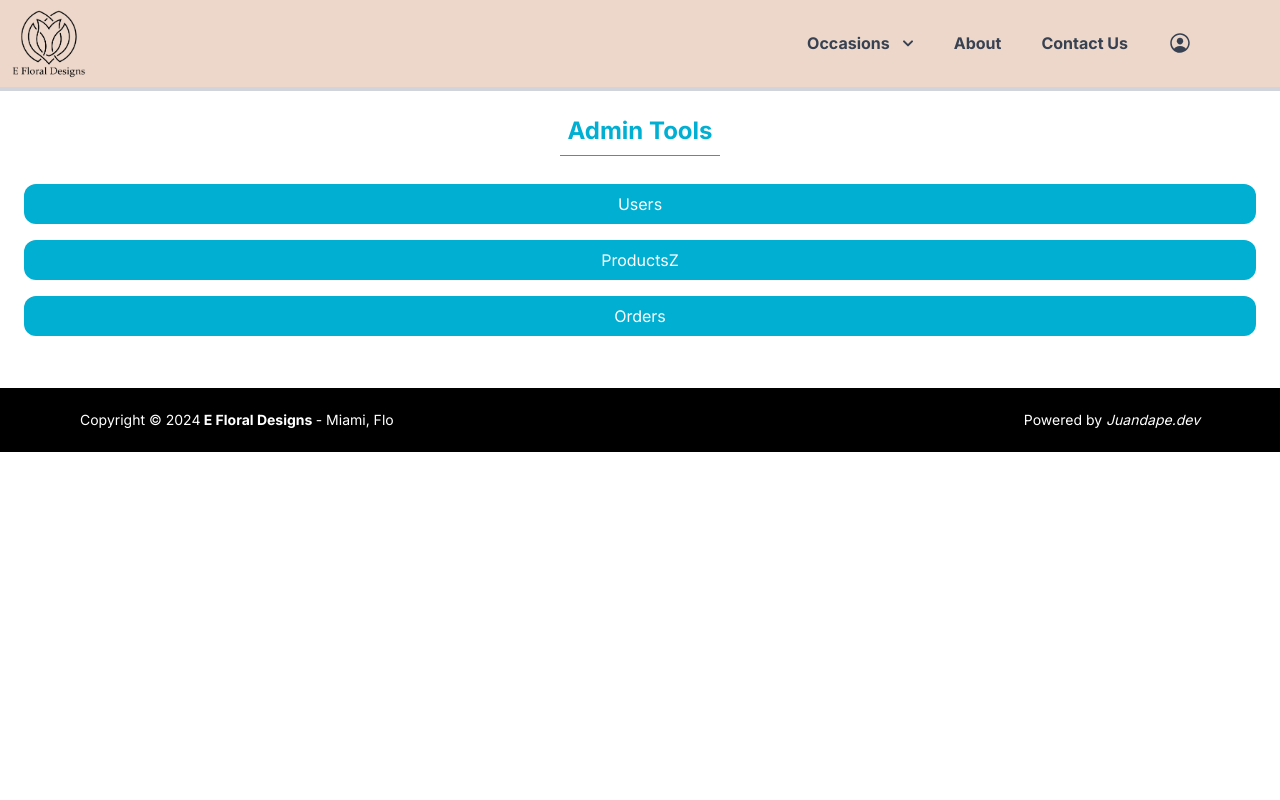
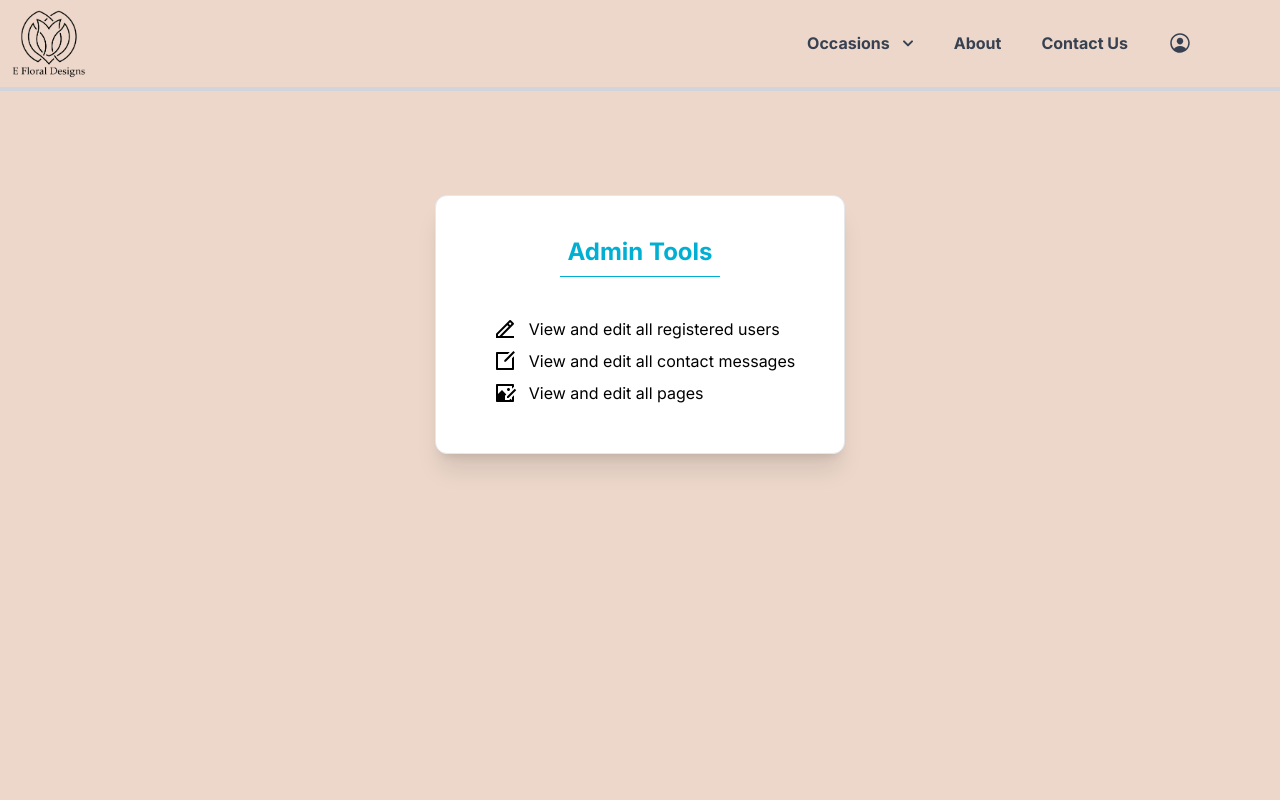
Before and after one commit to juandape/efloraldesigns, a Next.js app: page /admin-tools in a window 1280 px wide. Shown: the top 800 px of the page. Built offline with nearby package versions, Linux system fonts and the light colour scheme; no server answers.

Commit message:
feat messages page

```diff
--- /dev/null
+++ b/src/app/admin-tools/contact-messages/page.tsx
@@ -0,0 +1,79 @@
+'use client';
+
+import axios from 'axios';
+import React, { useEffect, useState } from 'react';
+import Cookies from 'js-cookie';
+import { MdOutlineBackspace } from 'react-icons/md';
+
+const BASE_URL = process.env.NEXT_PUBLIC_BASE_URL;
+const url = `${BASE_URL}/api/contact-messages`;
+
+interface ContactMessage {
+  _id: number;
+  name: string;
+  email: string;
+  phone: string;
+  message: string;
+  createdAt: string;
+}
+
+export default function ContactMessages() {
+  const [contactMessages, setContactMessages] = useState<ContactMessage[]>([]);
+
+  useEffect(() => {
+    const token = Cookies.get('token');
+    if (!token) {
+      return;
+    }
+    axios
+      .get(url, {
+        headers: {
+          Authorization: `Bearer ${token}`,
+        },
+      })
+      .then((response) => {
+        const messagesData = response.data.messages;
+        console.log('holi', messagesData);
+        if (Array.isArray(messagesData)) {
+          setContactMessages(messagesData);
+        } else {
+          console.error('Unexpected data format:', response.data);
+        }
+      })
+      .catch((error) => {
+        console.error(error);
+      });
+  }, []);
+
+  const formatDate = (dateString: string) => {
+    const date = new Date(dateString);
+    return date.toLocaleDateString('en-US', {
+      year: 'numeric',
+      month: 'short',
+      day: 'numeric',
+    });
+  };
+
+  return (
+    <section className='relative p-6 h-screen'>
+      <a href='/admin-tools' className='absolute left-96'>
+        <MdOutlineBackspace className='text-3xl text-blue-sky hover:text-blue-600' />
+      </a>
+      <h2 className='text-2xl font-bold text-center text-blue-sky mb-2'>
+        Contact Messages
+      </h2>
+      <hr className='border-blue-sky w-40 mx-auto mb-10' />
+      <div className='flex flex-col'>
+        {contactMessages.map((message) => (
+          <div key={message._id} className='border p-4 mb-4 rounded-lg'>
+            <h3 className='text-lg font-bold text-blue-sky'>{message.name}</h3>
+            <p className='text-gray-500'>Date: {formatDate(message.createdAt)}</p>
+            <p className='text-gray-500'>Email: {message.email}</p>
+            <p className='text-gray-500'>Phone: {message.phone}</p>
+            <p className='text-gray-500'>Message: {message.message}</p>
+          </div>
+        ))}
+      </div>
+    </section>
+  );
+}
--- a/src/app/admin-tools/page.tsx
+++ b/src/app/admin-tools/page.tsx
@@ -1,31 +1,37 @@
 import Link from 'next/link';
+import { RiEdit2Line, RiImageEditFill, RiEditBoxLine } from 'react-icons/ri';
 
 export default function AdminTools() {
   return (
-    <section className='p-6 rounded-xl'>
+    <section className='p-6 h-screen bg-pink'>
+      <div className='flex flex-col my-5 border w-96 sm:w-1/3 mx-auto bg-white py-10 rounded-xl shadow-xl animate-slideUp mt-20'>
       <h2 className='text-2xl font-bold text-center text-blue-sky mb-2'>
         Admin Tools
       </h2>
-      <hr className='border-blue-sky w-40 mx-auto' />
-      <div className='flex flex-col my-5'>
+      <hr className='border-blue-sky w-40 mx-auto mb-10' />
+        <div className='mx-auto'>
           <Link
             href='/admin-tools/users'
-          className='bg-blue-sky text-white text-center py-2 rounded-xl my-2 hover:bg-blue-500'
+            className='flex gap-3 mb-2 hover:text-blue-sky transition duration-300'
           >
-          Users
+            <RiEdit2Line className='text-2xl ml-2' />
+            <p>View and edit all registered users</p>
           </Link>
           <Link
-          href='/admin-tools/products'
-          className='bg-blue-sky text-white text-center py-2 rounded-xl my-2 hover:bg-blue-500'
+            href='/admin-tools/contact-messages'
+            className='flex gap-3 mb-2 hover:text-blue-sky transition duration-300'
           >
-          ProductsZ
+            <RiEditBoxLine className='text-2xl ml-2' />
+            <p>View and edit all contact messages</p>
           </Link>
           <Link
-          href='/admin-tools/orders'
-          className='bg-blue-sky text-white text-center py-2 rounded-xl my-2 hover:bg-blue-500'
+            href='/admin-tools/edit-pages'
+            className='flex gap-3 mb-2 hover:text-blue-sky transition duration-300'
           >
-          Orders
+            <RiImageEditFill className='text-2xl ml-2' />
+            <p>View and edit all pages</p>
           </Link>
+        </div>
       </div>
     </section>
   );
--- a/src/app/admin-tools/users/page.tsx
+++ b/src/app/admin-tools/users/page.tsx
@@ -7,6 +7,7 @@ import { tableHeaderStyles, tableRowStyles } from '@/styles/Styles';
 import { RiDeleteBinLine, RiEdit2Line } from 'react-icons/ri';
 import Swal from 'sweetalert2';
 import EditUserModal, { User } from '@/components/EditUserModal';
+import { MdOutlineBackspace } from 'react-icons/md';
 
 const BASE_URL = process.env.NEXT_PUBLIC_BASE_URL;
 const url = `${BASE_URL}/api/users`;
@@ -104,7 +105,10 @@ export default function Users() {
   };
 
   return (
-    <section className='p-6 h-screen'>
+    <section className='relative p-6 h-screen'>
+      <a href='/admin-tools' className='absolute left-96'>
+        <MdOutlineBackspace className='text-3xl text-blue-sky hover:text-blue-600' />
+      </a>
       <h2 className='text-2xl font-bold text-center text-blue-sky mb-2'>
         Registered Users
       </h2>
@@ -145,7 +149,6 @@ export default function Users() {
             </div>
           ))}
       </div>
-
       {showEditModal && currentUser && (
         <EditUserModal
           user={currentUser}
```
Lines whose indentation alone changed are shown as unchanged.
